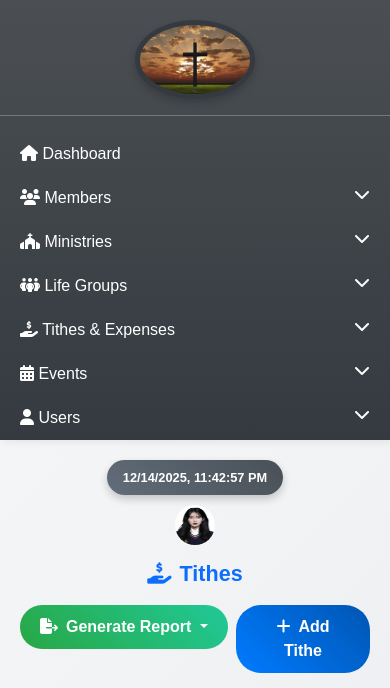
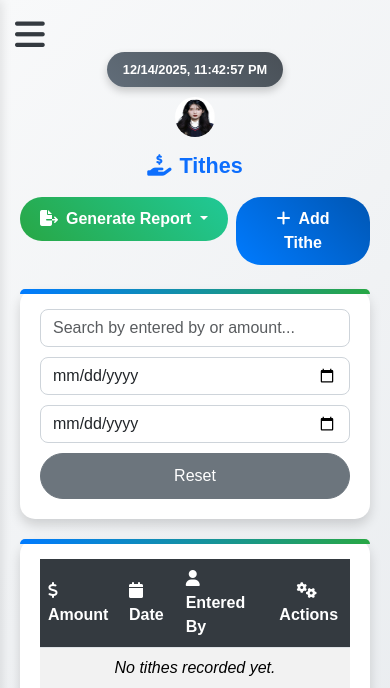
Before and after one commit to Zoraller/Church-Management, a Flask app: page /view_tithes in a window 390 px wide. Shown: the top 688 px of the page. Run offline with Flask 3, Linux system fonts and the light colour scheme; the visitor is signed in with stand-in values (Sample User, id 1); data that the repository does not hold is empty; some libraries are stand-ins or nearby versions.

Commit message:
Update view_tithes.html

```diff
--- a/templates/view_tithes.html
+++ b/templates/view_tithes.html
@@ -171,11 +171,71 @@
       .table-responsive { overflow-x: auto; }
       .d-flex.justify-content-between { flex-direction: column; gap: 10px; }
     }
+    @media (min-width: 769px) {
+  .sidebar {
+    transform: translateX(0);
+    position: fixed;
+    width: 220px;
+  }
+  .main-content {
+    margin-left: 220px;
+  }
+  .hamburger { display: none; }
+  .backdrop { display: none; }
+}
+
+/* Mobile */
+@media (max-width: 768px) {
+  .hamburger {
+    display: block;
+    position: fixed;
+    top: 15px;
+    left: 15px;
+    z-index: 1100;
+    cursor: pointer;
+    font-size: 1.7rem;
+    color: #343a40;
+  }
+  .sidebar {
+    width: 250px;
+    height: 100vh;
+    transform: translateX(-100%);
+    position: fixed;
+    top: 0;
+    left: 0;
+    z-index: 1050;
+    transition: transform 0.3s ease;
+  }
+  .sidebar.active { transform: translateX(0); }
+
+  .main-content { margin-left: 0; }
+
+  .backdrop {
+    position: fixed;
+    top: 0;
+    left: 0;
+    width: 100%;
+    height: 100%;
+    background: rgba(0,0,0,0.5);
+    z-index: 1040;
+    opacity: 0;
+    visibility: hidden;
+    transition: opacity 0.3s ease, visibility 0.3s ease;
+  }
+  .backdrop.active { opacity: 1; visibility: visible; }
+}
   </style>
 </head>
 <body>
+<div class="backdrop" id="backdrop"></div>
 
-<div class="sidebar">
+<!-- Mobile Hamburger -->
+<div class="d-md-none p-3">
+    <span class="hamburger" id="hamburger"><i class="fa-solid fa-bars fa-lg"></i></span>
+</div>
+
+<div class="sidebar" id="sidebar">
+
   <div class="text-center">
     <img src="{{ url_for('static', filename='images/cross-background.jpg') }}" class="sidebar-logo">
   </div>
@@ -460,5 +520,23 @@ function printReport() {
 
 filterTable();
 </script>
+
+    <script>
+const hamburger = document.getElementById('hamburger');
+const sidebar = document.getElementById('sidebar');
+const backdrop = document.getElementById('backdrop');
+
+hamburger.addEventListener('click', () => {
+  sidebar.classList.toggle('active');
+  backdrop.classList.toggle('active');
+});
+
+// Close sidebar when clicking backdrop
+backdrop.addEventListener('click', () => {
+  sidebar.classList.remove('active');
+  backdrop.classList.remove('active');
+});
+</script>
 </body>
+
 </html>
```
